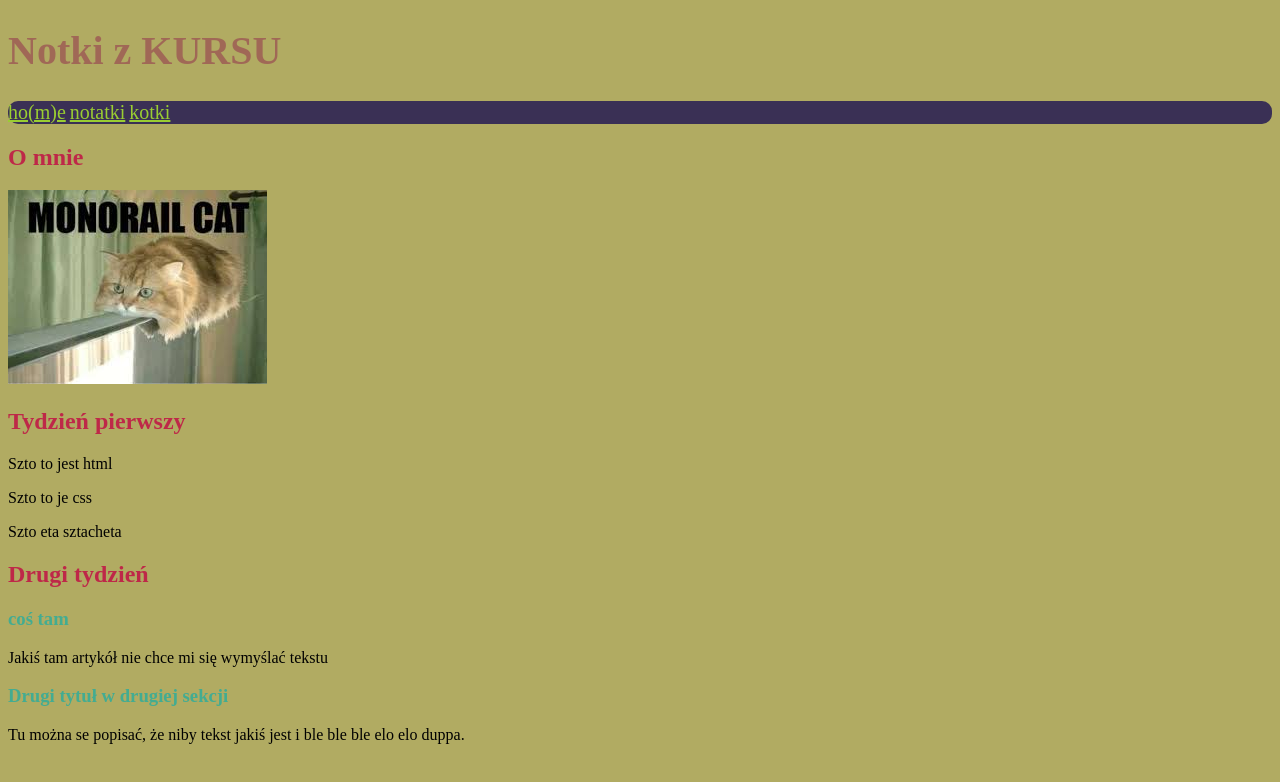
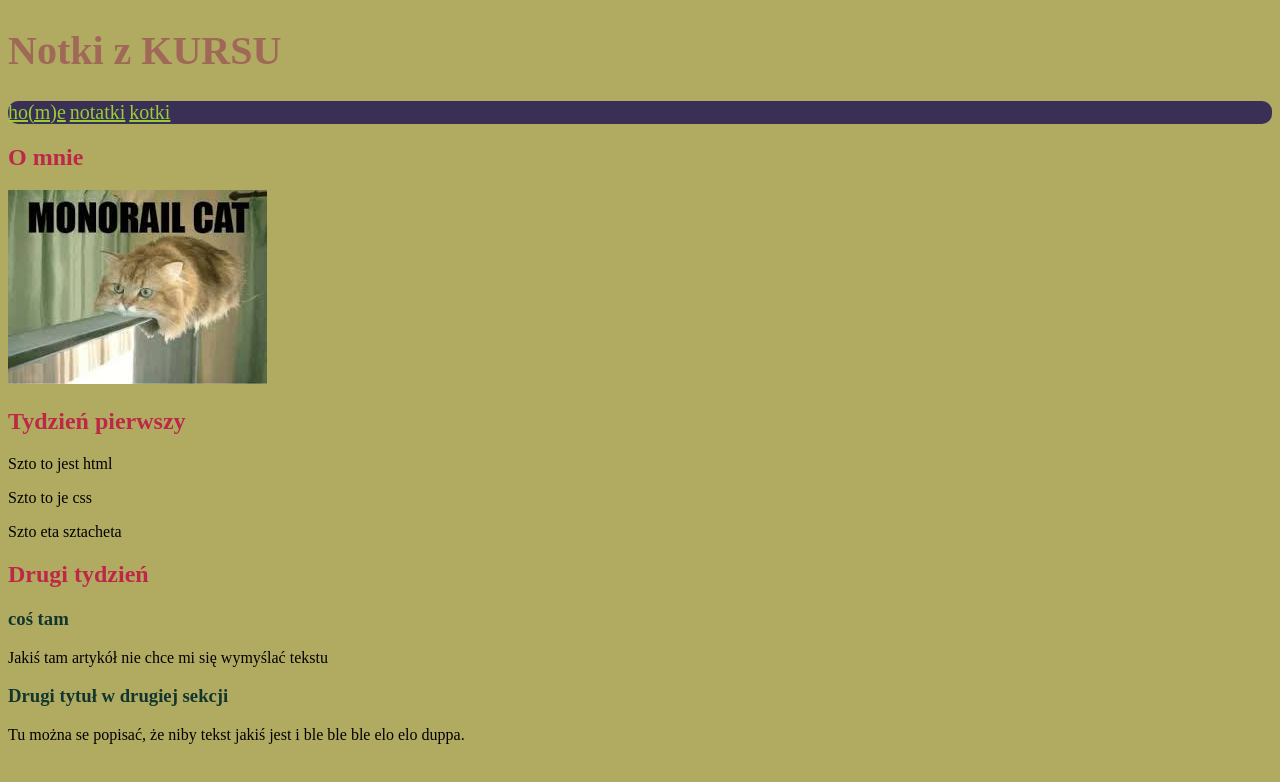
Before and after one commit to tomekgasowski/homepage, a plain HTML site: page index.html in a window 1280 px wide. Drawn offline with Linux system fonts and the light colour scheme.

Commit message:
article header color change

```diff
--- a/style.css
+++ b/style.css
@@ -22,5 +22,5 @@ body {
 }
 
 .article-header {
-    color:rgba(34, 172, 160, 0.767)
+    color:rgba(5, 44, 41, 0.925)
 }
```
